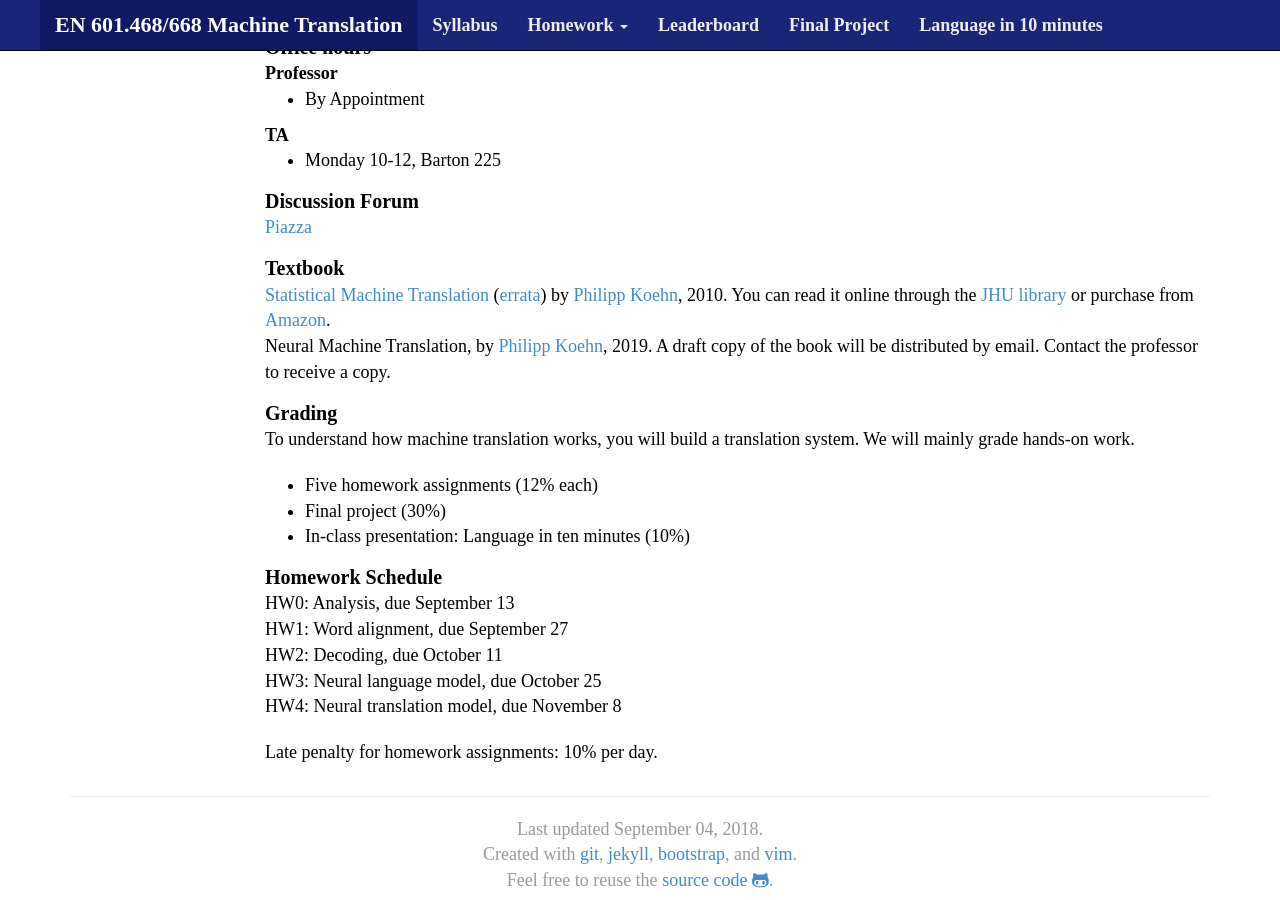
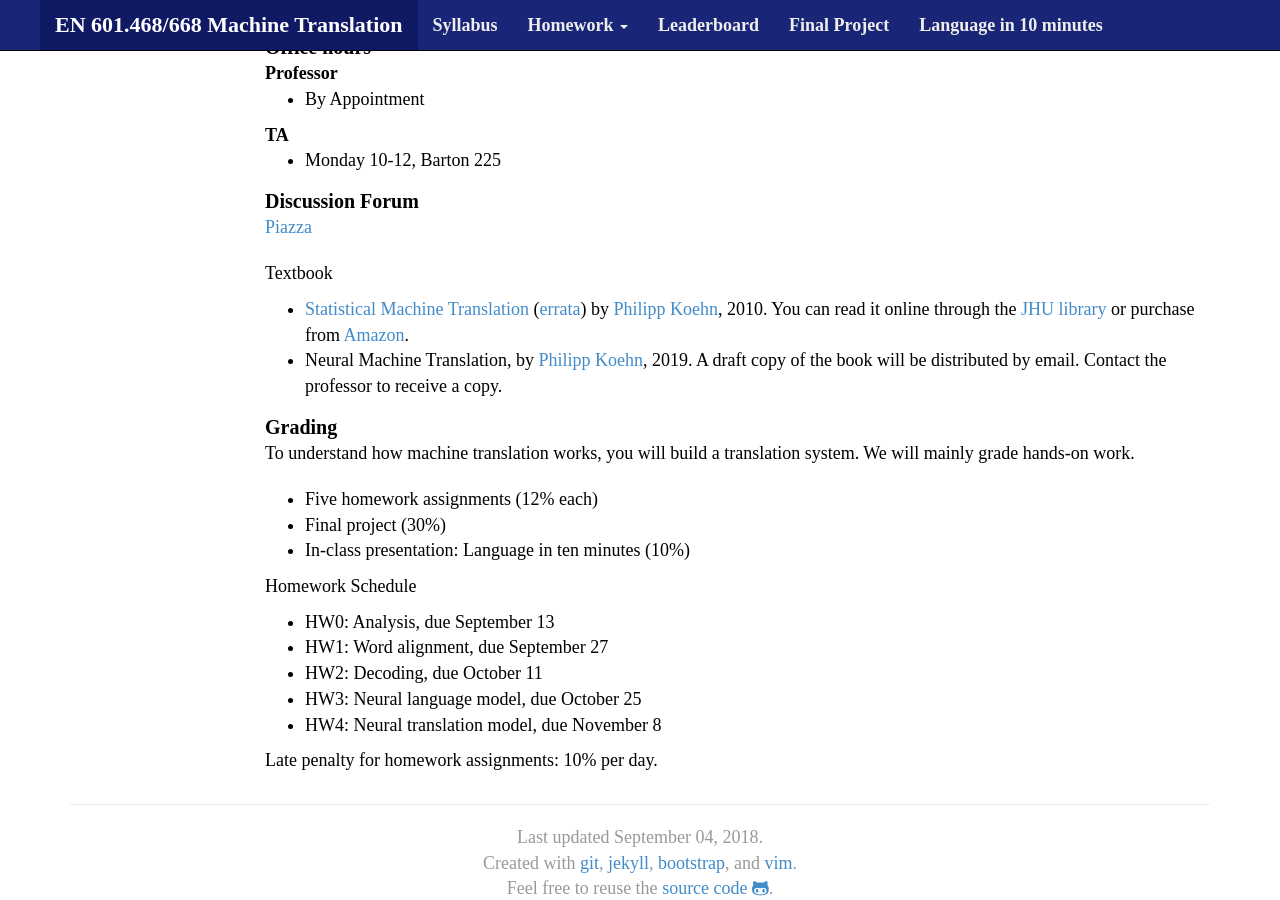
Before and after one commit to mt-class/jhu, a Jekyll site: the page built from index.md, in a window 1280 px wide and 900 px high, scrolled down 555 px. Built offline with Jekyll 4.4.1, drawn with Linux system fonts in a browser that asks for light colours; nearby versions of some CDN libraries; some web fonts are replaced.

Commit message:
Update index.md

```diff
--- a/index.md
+++ b/index.md
@@ -45,11 +45,11 @@
 : [Piazza](https://piazza.com/jhu/fall2017/en600468/home)
 
 Textbook
-: [Statistical Machine Translation](http://www.statmt.org/book/) (<a href="http://statmt.org/book/errata.html">errata</a>)
+* [Statistical Machine Translation](http://www.statmt.org/book/) (<a href="http://statmt.org/book/errata.html">errata</a>)
 by [Philipp Koehn](http://www.cs.jhu.edu/~phi/), 2010.
 You can read it online through the <a href="https://catalyst.library.jhu.edu/catalog/bib_3522360">JHU library</a> or
 purchase from <a href="http://www.amazon.com/Statistical-Machine-Translation-Philipp-Koehn/dp/0521874157">Amazon</a>.
-: Neural Machine Translation, by [Philipp Koehn](http://www.cs.jhu.edu/~phi/), 2019. A draft copy of the book will be distributed by email. Contact the professor to receive a copy.
+* Neural Machine Translation, by [Philipp Koehn](http://www.cs.jhu.edu/~phi/), 2019. A draft copy of the book will be distributed by email. Contact the professor to receive a copy.
 
 Grading
 : To understand how machine translation works, you will build a translation system.
@@ -60,10 +60,10 @@
 * In-class presentation: Language in ten minutes (10%)
 
 Homework Schedule
-: HW0: Analysis, due September 13
-: HW1: Word alignment, due September 27
-: HW2: Decoding, due October 11
-: HW3: Neural language model, due October 25
-: HW4: Neural translation model, due November 8
+* HW0: Analysis, due September 13
+* HW1: Word alignment, due September 27
+* HW2: Decoding, due October 11
+* HW3: Neural language model, due October 25
+* HW4: Neural translation model, due November 8
 
 Late penalty for homework assignments: 10% per day.
```
